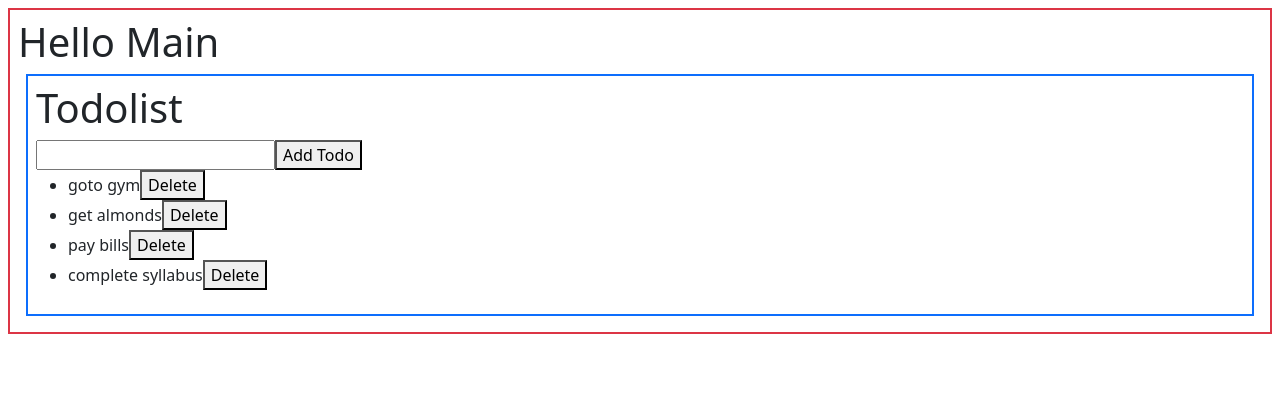
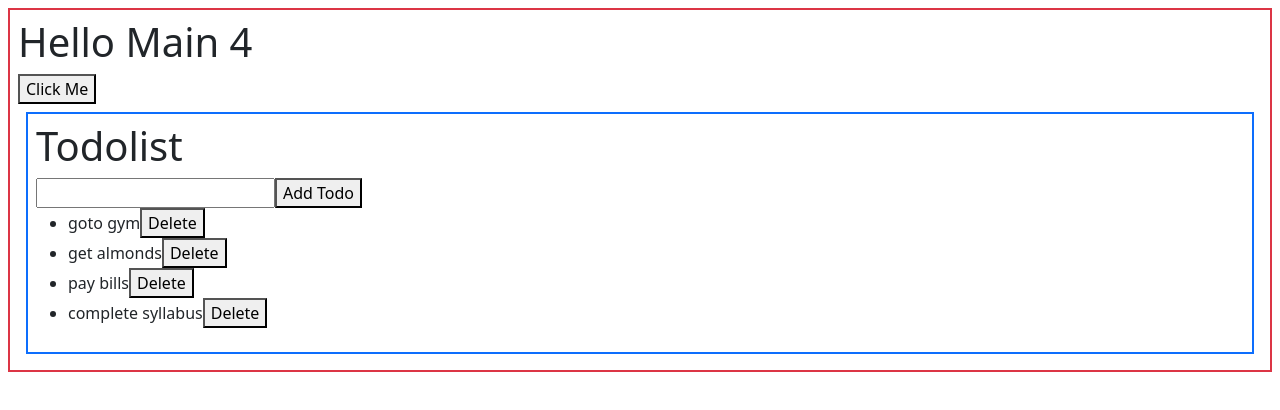
Before and after one commit to edupoly/FS2601, a React (Vite) app: page / in a window 1280 px wide. Shown: the top 410 px of the page. Built offline with nearby package versions, Linux system fonts and the light colour scheme.

Commit message:
memo hoc

```diff
--- a/src/App.jsx
+++ b/src/App.jsx
@@ -1,9 +1,18 @@
+import { useState } from "react";
 import Todolist from "./Todolist";
 
 function App() {
+  var [a, setA] = useState(4);
   return (
     <div className="border border-2 p-2 m-2 border-danger">
-      <h1>Hello Main</h1>
+      <h1>Hello Main {a}</h1>
+      <button
+        onClick={() => {
+          setA(a + 1);
+        }}
+      >
+        Click Me
+      </button>
       <Todolist></Todolist>
     </div>
   );
--- a/src/Todolist.jsx
+++ b/src/Todolist.jsx
@@ -1,6 +1,7 @@
 import React from "react";
 
 function Todolist() {
+  console.log("Todolist re rendered");
   //state
   var [todos, setTodos] = React.useState([
     "goto gym",
@@ -61,4 +62,5 @@ function Todolist() {
   );
 }
 
-export default Todolist;
+export default React.memo(Todolist);
+// React.memo is HOC
```
